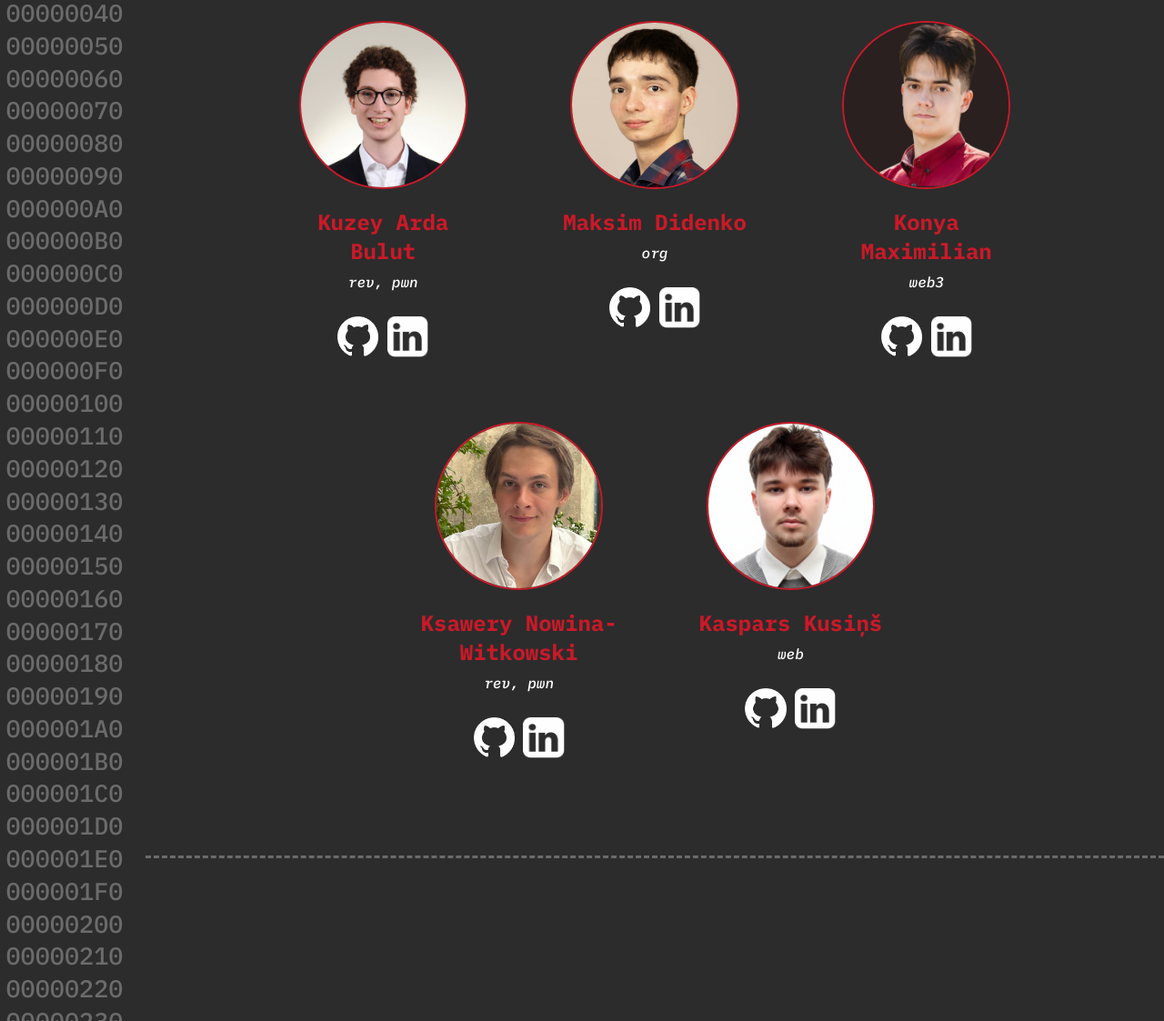
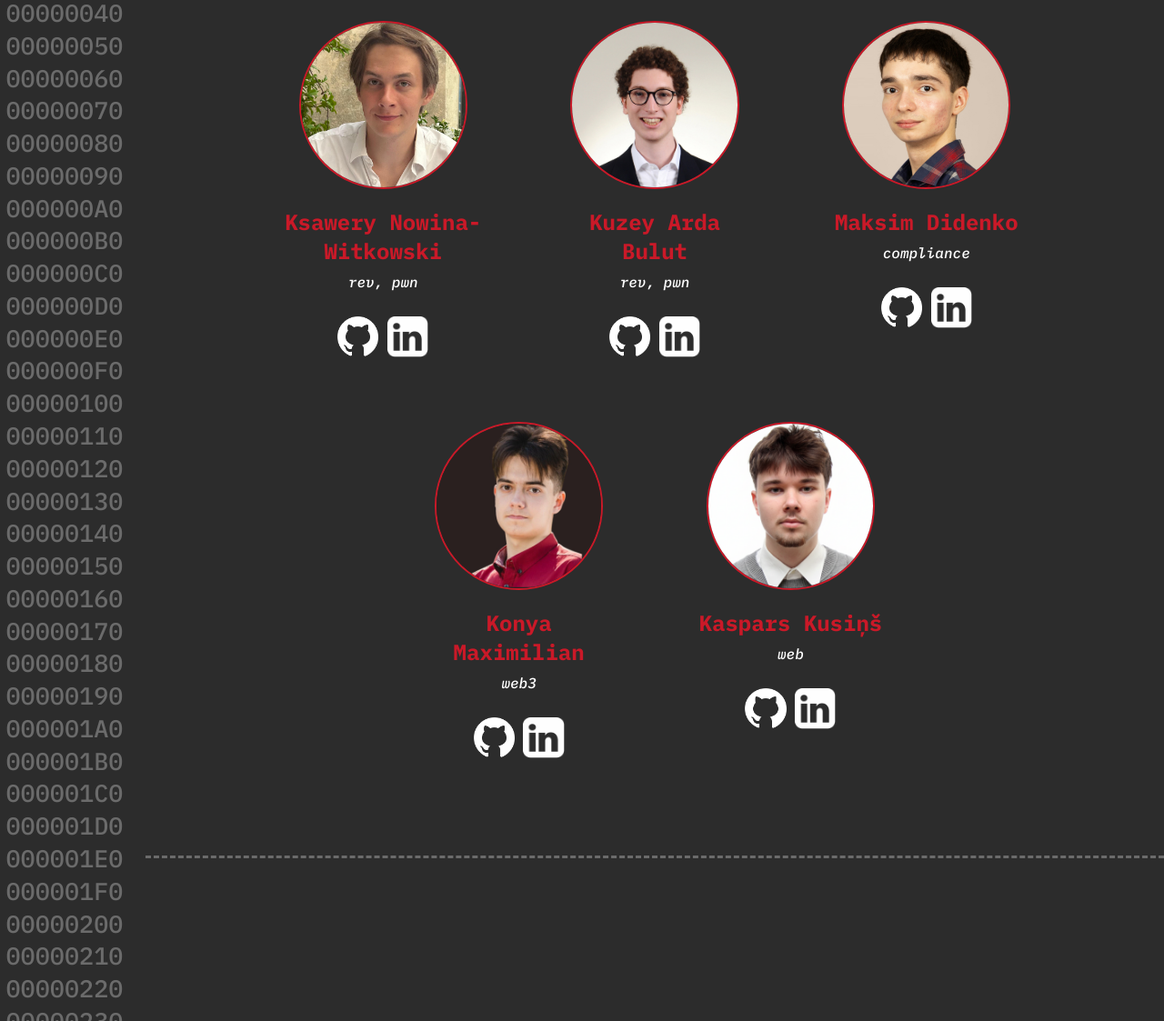
Before and after one commit to 0xhexhack/0xhexhack.github.io, a plain HTML site: page team.html in a window 1280 px wide. Shown: the part 163-1286 px from the top of the page at 91% size. Drawn offline with nearby package versions, Linux system fonts and the light colour scheme.

Commit message:
Changing the location of members

```diff
--- a/team.html
+++ b/team.html
@@ -86,6 +86,30 @@
 <div class="team-flex-container">
 
         <div class="member-flex-item">
+            <img src="assets/images/members/ksawery.jpg" class="profile-image"/>
+
+            <p class="member-name"><strong>Ksawery Nowina-Witkowski</strong></p>
+            <p class="member-role"><i>rev, pwn</i></p>
+
+
+
+
+                <a href="https://github.com/Bixu420">
+                    <img class="logo" src="assets/images/github.png" />
+                </a>
+
+
+
+                <a href="https://linkedin.com/in/ksawery-nowina-witkowski">
+                    <img class="logo" src="assets/images/linkedin.png" />
+                </a>
+
+
+
+
+        </div>
+
+        <div class="member-flex-item">
             <img src="assets/images/members/kuzey.jpg" class="profile-image"/>
 
             <p class="member-name"><strong>Kuzey Arda Bulut</strong></p>
@@ -113,7 +137,7 @@
             <img src="assets/images/members/maksim.jpg" class="profile-image"/>
 
             <p class="member-name"><strong>Maksim Didenko</strong></p>
-            <p class="member-role"><i>org</i></p>
+            <p class="member-role"><i>compliance</i></p>
 
 
 
@@ -149,30 +173,6 @@
 
 
                 <a href="https://linkedin.com/in/maximilian-konya">
-                    <img class="logo" src="assets/images/linkedin.png" />
-                </a>
-
-
-
-
-        </div>
-
-        <div class="member-flex-item">
-            <img src="assets/images/members/ksawery.jpg" class="profile-image"/>
-
-            <p class="member-name"><strong>Ksawery Nowina-Witkowski</strong></p>
-            <p class="member-role"><i>rev, pwn</i></p>
-
-
-
-
-                <a href="https://github.com/Bixu420">
-                    <img class="logo" src="assets/images/github.png" />
-                </a>
-
-
-
-                <a href="https://linkedin.com/in/ksawery-nowina-witkowski">
                     <img class="logo" src="assets/images/linkedin.png" />
                 </a>
 
```
Also changed, not shown: meet.html (+1 -1 lines).
